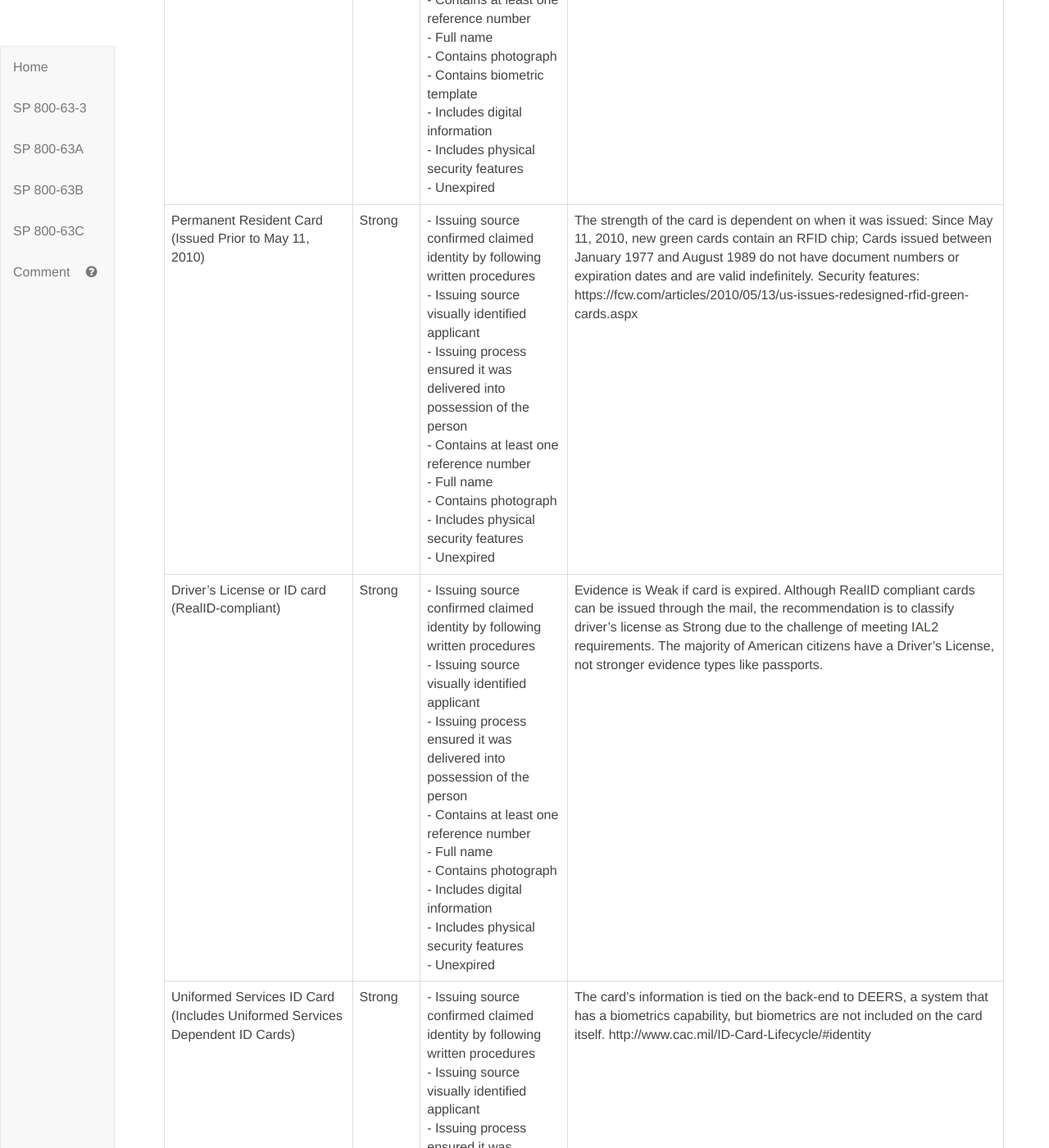
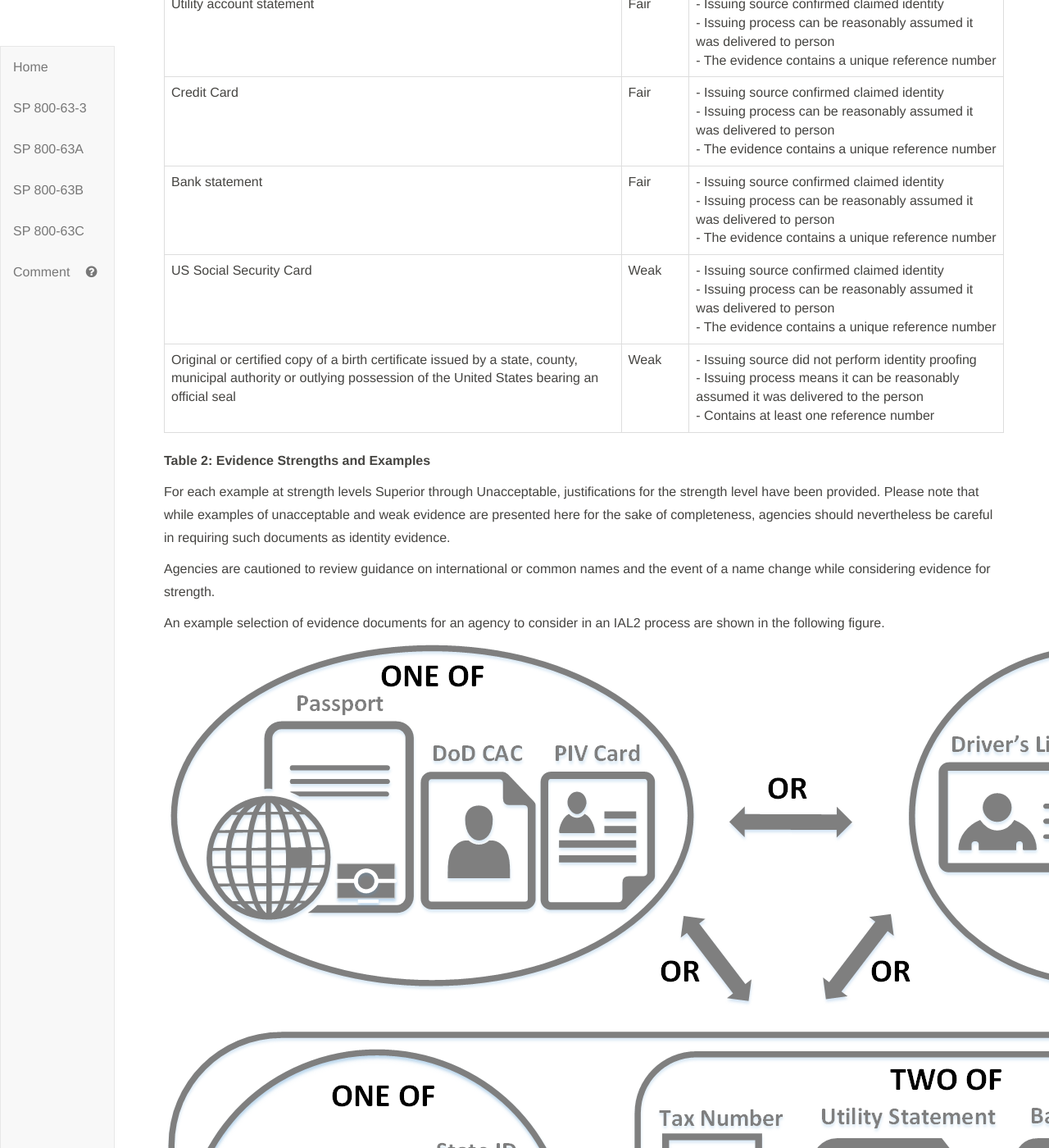
Before and after one commit to tridentity/800-63A-ImplGuide, a Jekyll site: the page built from 3_Attributes and Evidence.md, in a window 1280 px wide and 1400 px high, scrolled down 4164 px. Shown: the whole window at 82% size. Built offline with Jekyll 4.4.1, drawn with Linux system fonts in a browser that asks for light colours; our own code applies the rules of GitHub Pages for plain Markdown files; some of the changed text lies outside the part shown.

Commit message:
Update 3_Attributes and Evidence.md

```diff
--- a/3_Attributes and Evidence.md
+++ b/3_Attributes and Evidence.md
@@ -12,26 +12,26 @@ It is ultimately up to the agency to determine which biographic information to c
 
 Table 2 provides examples of evidence from each category of strength defined in the aforementioned identity evidence quality table in 800-63A.
 
-| **Example** | **Strength** | **Justification** | **Notes** |
-| --- | --- | --- | --- |
-| US Passport | Superior | - Issuing source confirmed claimed identity by following written procedures <br/>- Issuing source visually identified applicant <br/>- Issuing process ensured it was delivered into possession of the person <br/>- Contains at least one reference number <br/>- Full name <br/>- Contains photograph <br/>- Contains biometric template (?) <br/>- Includes digital information <br/>- Includes physical security features <br/>- Unexpired | Under current criteria, passports could be considered as low as Fair, since they can be issued via the mail. Although passports are capable of storing biometric templates, not all passports have biometric templates on them. However, the recommendation is to consider passports Superior evidence. |
-| Permanent Resident Card (Issued On or After May 11, 2010) | Superior | - Issuing source confirmed claimed identity by following written procedures <br/>- Issuing source visually identified applicant <br/>- Issuing process ensured it was delivered into possession of the person <br/>- Contains at least one reference number <br/>- Full name <br/>- Contains photograph <br/>- Contains biometric template <br/>- Includes physical security features <br/>- Unexpired | The strength of the card is dependent on when it was issued: Since May 11, 2010, new green cards contain an RFID chip; Cards issued between January 1977 and August 1989 do not have document numbers or expiration dates and are valid indefinitely. Security features: https://fcw.com/articles/2010/05/13/us-issues-redesigned-rfid-green-cards.aspx |
-| Transportation Worker Identification Credential (TWIC) | Superior | - Issuing source confirmed claimed identity by following written procedures <br/>- Issuing source visually identified applicant <br/>- Issuing process ensured it was delivered into possession of the person <br/>- Contains at least one reference number <br/>- Full name <br/>- Contains photograph <br/>- Contains biometric template <br/>- Includes digital information <br/>- Includes physical security features <br/>- Unexpired | Similar to a PIV/CAC card, it is a biometric credential. However, only a limited number have been issued.  |
-| Native American Enhanced Tribal Card | Superior | - Issuing source confirmed claimed identity by following written procedures <br/>- Issuing source visually identified applicant <br/>- Issuing process ensured it was delivered into possession of the person <br/>- Contains at least one reference number <br/>- Full name <br/>- Contains photograph <br/>- Can contain biometric template <br/>- Includes digital information <br/>- Includes physical security features <br/>- Unexpired | Biometrics are a capability but may not be implemented in every card. Card is acceptable in lieu of a passport at U.S. airports. |
-| PIV card | Superior | - Issuing source confirmed claimed identity by following written procedures <br/>- Issuing source visually identified applicant <br/>- Issuing process ensured it was delivered into possession of the person <br/>- Contains at least one reference number <br/>- Full name <br/>- Contains photograph <br/>- Contains biometric template <br/>- Includes digital information <br/>- Includes physical security features <br/>- Unexpired |  |
-| CAC  | Superior | - Issuing source confirmed claimed identity by following written procedures <br/>- Issuing source visually identified applicant <br/>- Issuing process ensured it was delivered into possession of the person <br/>- Contains at least one reference number <br/>- Full name <br/>- Contains photograph <br/>- Contains biometric template <br/>- Includes digital information <br/>- Includes physical security features <br/>- Unexpired |  |
-| PIV-I card | Superior | - Issuing source confirmed claimed identity by following written procedures <br/>- Issuing source visually identified applicant <br/>- Issuing process ensured it was delivered into possession of the person <br/>- Contains at least one reference number <br/>- Full name <br/>- Contains photograph <br/>- Contains biometric template <br/>- Includes digital information <br/>- Includes physical security features <br/>- Unexpired |  |
-| Permanent Resident Card (Issued Prior to May 11, 2010) | Strong | - Issuing source confirmed claimed identity by following written procedures <br/>- Issuing source visually identified applicant <br/>- Issuing process ensured it was delivered into possession of the person <br/>- Contains at least one reference number <br/>- Full name <br/>- Contains photograph <br/>- Includes physical security features <br/>- Unexpired | The strength of the card is dependent on when it was issued: Since May 11, 2010, new green cards contain an RFID chip; Cards issued between January 1977 and August 1989 do not have document numbers or expiration dates and are valid indefinitely. Security features: https://fcw.com/articles/2010/05/13/us-issues-redesigned-rfid-green-cards.aspx |
-| Driver's License or ID card (RealID-compliant) | Strong | - Issuing source confirmed claimed identity by following written procedures <br/>- Issuing source visually identified applicant <br/>- Issuing process ensured it was delivered into possession of the person <br/>- Contains at least one reference number <br/>- Full name <br/>- Contains photograph <br/>- Includes digital information <br/>- Includes physical security features <br/>- Unexpired | Evidence is Weak if card is expired. Although RealID compliant cards can be issued through the mail, the recommendation is to classify driver's license as Strong due to the challenge of meeting IAL2 requirements. The majority of American citizens have a Driver's License, not stronger evidence types like passports. |
-| Uniformed Services ID Card (Includes Uniformed Services Dependent ID Cards) | Strong | - Issuing source confirmed claimed identity by following written procedures <br/>- Issuing source visually identified applicant <br/>- Issuing process ensured it was delivered into possession of the person <br/>- Contains at least one reference number <br/>- Full name <br/>- Contains photograph <br/>- Includes digital information <br/>- Includes physical security features <br/>- Unexpired | The card's information is tied on the back-end to DEERS, a system that has a biometrics capability, but biometrics are not included on the card itself. http://www.cac.mil/ID-Card-Lifecycle/#identity |
-| Native American Tribal Photo Identification Card | Strong | - Issuing source confirmed claimed identity by following written procedures <br/>- Issuing source visually identified applicant <br/>- Issuing process ensured it was delivered into possession of the person <br/>- Contains at least one reference number <br/>- Full name <br/>- Contains photograph <br/>- Includes digital information <br/>- Includes physical security features <br/>- Unexpired | Although there is substantial variation in tribal card design and issuing processes, the recommendation is to classify the Tribal Photo ID Card as Strong due to the challenge of meeting IAL2 requirements. Most Native Americans have a Tribal Photo ID Card, but not Superior evidence examples like a Native American Enhanced Tribal Card. |
-| Driver's License or ID card (non-RealID-compliant) | Fair | - Issuing source confirmed claimed identity by following written procedures <br/>- Issuing source visually identified applicant <br/>- Issuing process means it can be reasonably assumed it was delivered into possession of the person <br/>- Contains at least one reference number <br/>- Full name <br/>- Contains photograph <br/>- Includes physical security features <br/>- Unexpired | Evidence is Weak if card is expired. Main difference between Real ID compliant and non-compliant is the identity proofing process, but both have identity proofing processes. |
-| School ID card w/ photograph | Fair | - Issuing source confirmed claimed identity by following written procedures <br/>- Issuing source visually identified applicant <br/>- May contain at least one reference number <br/>- Full name <br/>- Contains photograph | Unacceptable if does not contain a unique reference number. Although issuing processes vary across schools, most cards contain a full name, photograph, and reference number. |
-| Utility account statement | Fair | - Issuing source confirmed claimed identity <br/>- Issuing process can be reasonably assumed it was delivered to person <br/>- The evidence contains a unique reference number | Remains at Fair due to credit check run on individuals setting up utility accounts. |
-| Credit Card | Fair | - Issuing source confirmed claimed identity <br/>- Issuing process can be reasonably assumed it was delivered to person <br/>- The evidence contains a unique reference number |  |
-| Bank statement | Fair | - Issuing source confirmed claimed identity <br/>- Issuing process can be reasonably assumed it was delivered to person <br/>- The evidence contains a unique reference number |  |
-| US Social Security Card | Weak | - Issuing source confirmed claimed identity <br/>- Issuing process can be reasonably assumed it was delivered to person <br/>- The evidence contains a unique reference number | Although it meets the criteria for Fair, it is being recommended as a Weak evidence type. It is not an identity document, but rather a bridge/eligibility document.  |
-| Original or certified copy of a birth certificate issued by a state, county, municipal authority or outlying possession of the United States bearing an official seal | Weak | - Issuing source did not perform identity proofing <br/>- Issuing process means it can be reasonably assumed it was delivered to the person <br/>- Contains at least one reference number |  |
+| **Example** | **Strength** | **Justification** |
+| --- | --- | --- |
+| US Passport | Superior | - Issuing source confirmed claimed identity by following written procedures <br/>- Issuing source visually identified applicant <br/>- Issuing process ensured it was delivered into possession of the person <br/>- Contains at least one reference number <br/>- Full name <br/>- Contains photograph <br/>- Contains biometric template (?) <br/>- Includes digital information <br/>- Includes physical security features <br/>- Unexpired |
+| Permanent Resident Card (Issued On or After May 11, 2010) | Superior | - Issuing source confirmed claimed identity by following written procedures <br/>- Issuing source visually identified applicant <br/>- Issuing process ensured it was delivered into possession of the person <br/>- Contains at least one reference number <br/>- Full name <br/>- Contains photograph <br/>- Contains biometric template <br/>- Includes physical security features <br/>- Unexpired |
+| Transportation Worker Identification Credential (TWIC) | Superior | - Issuing source confirmed claimed identity by following written procedures <br/>- Issuing source visually identified applicant <br/>- Issuing process ensured it was delivered into possession of the person <br/>- Contains at least one reference number <br/>- Full name <br/>- Contains photograph <br/>- Contains biometric template <br/>- Includes digital information <br/>- Includes physical security features <br/>- Unexpired |
+| Native American Enhanced Tribal Card | Superior | - Issuing source confirmed claimed identity by following written procedures <br/>- Issuing source visually identified applicant <br/>- Issuing process ensured it was delivered into possession of the person <br/>- Contains at least one reference number <br/>- Full name <br/>- Contains photograph <br/>- Can contain biometric template <br/>- Includes digital information <br/>- Includes physical security features <br/>- Unexpired |
+| PIV card | Superior | - Issuing source confirmed claimed identity by following written procedures <br/>- Issuing source visually identified applicant <br/>- Issuing process ensured it was delivered into possession of the person <br/>- Contains at least one reference number <br/>- Full name <br/>- Contains photograph <br/>- Contains biometric template <br/>- Includes digital information <br/>- Includes physical security features <br/>- Unexpired |
+| CAC  | Superior | - Issuing source confirmed claimed identity by following written procedures <br/>- Issuing source visually identified applicant <br/>- Issuing process ensured it was delivered into possession of the person <br/>- Contains at least one reference number <br/>- Full name <br/>- Contains photograph <br/>- Contains biometric template <br/>- Includes digital information <br/>- Includes physical security features <br/>- Unexpired |
+| PIV-I card | Superior | - Issuing source confirmed claimed identity by following written procedures <br/>- Issuing source visually identified applicant <br/>- Issuing process ensured it was delivered into possession of the person <br/>- Contains at least one reference number <br/>- Full name <br/>- Contains photograph <br/>- Contains biometric template <br/>- Includes digital information <br/>- Includes physical security features <br/>- Unexpired |
+| Permanent Resident Card (Issued Prior to May 11, 2010) | Strong | - Issuing source confirmed claimed identity by following written procedures <br/>- Issuing source visually identified applicant <br/>- Issuing process ensured it was delivered into possession of the person <br/>- Contains at least one reference number <br/>- Full name <br/>- Contains photograph <br/>- Includes physical security features <br/>- Unexpired |
+| Driver's License or ID card (RealID-compliant) | Strong | - Issuing source confirmed claimed identity by following written procedures <br/>- Issuing source visually identified applicant <br/>- Issuing process ensured it was delivered into possession of the person <br/>- Contains at least one reference number <br/>- Full name <br/>- Contains photograph <br/>- Includes digital information <br/>- Includes physical security features <br/>- Unexpired |
+| Uniformed Services ID Card (Includes Uniformed Services Dependent ID Cards) | Strong | - Issuing source confirmed claimed identity by following written procedures <br/>- Issuing source visually identified applicant <br/>- Issuing process ensured it was delivered into possession of the person <br/>- Contains at least one reference number <br/>- Full name <br/>- Contains photograph <br/>- Includes digital information <br/>- Includes physical security features <br/>- Unexpired |
+| Native American Tribal Photo Identification Card | Strong | - Issuing source confirmed claimed identity by following written procedures <br/>- Issuing source visually identified applicant <br/>- Issuing process ensured it was delivered into possession of the person <br/>- Contains at least one reference number <br/>- Full name <br/>- Contains photograph <br/>- Includes digital information <br/>- Includes physical security features <br/>- Unexpired |
+| Driver's License or ID card (non-RealID-compliant) | Fair | - Issuing source confirmed claimed identity by following written procedures <br/>- Issuing source visually identified applicant <br/>- Issuing process means it can be reasonably assumed it was delivered into possession of the person <br/>- Contains at least one reference number <br/>- Full name <br/>- Contains photograph <br/>- Includes physical security features <br/>- Unexpired |
+| School ID card w/ photograph | Fair | - Issuing source confirmed claimed identity by following written procedures <br/>- Issuing source visually identified applicant <br/>- May contain at least one reference number <br/>- Full name <br/>- Contains photograph |
+| Utility account statement | Fair | - Issuing source confirmed claimed identity <br/>- Issuing process can be reasonably assumed it was delivered to person <br/>- The evidence contains a unique reference number |
+| Credit Card | Fair | - Issuing source confirmed claimed identity <br/>- Issuing process can be reasonably assumed it was delivered to person <br/>- The evidence contains a unique reference number |
+| Bank statement | Fair | - Issuing source confirmed claimed identity <br/>- Issuing process can be reasonably assumed it was delivered to person <br/>- The evidence contains a unique reference number |
+| US Social Security Card | Weak | - Issuing source confirmed claimed identity <br/>- Issuing process can be reasonably assumed it was delivered to person <br/>- The evidence contains a unique reference number |
+| Original or certified copy of a birth certificate issued by a state, county, municipal authority or outlying possession of the United States bearing an official seal | Weak | - Issuing source did not perform identity proofing <br/>- Issuing process means it can be reasonably assumed it was delivered to the person <br/>- Contains at least one reference number |
 
 **Table 2: Evidence Strengths and Examples**
 
```
